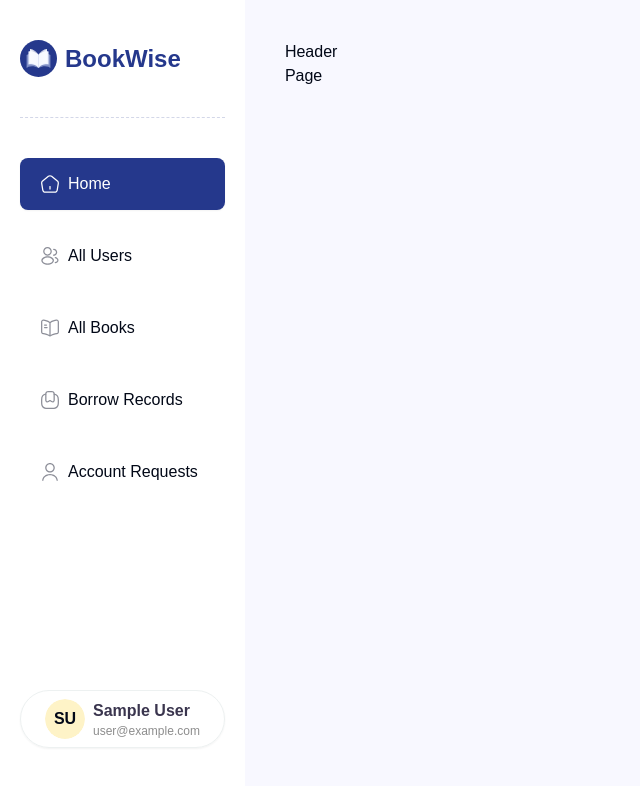
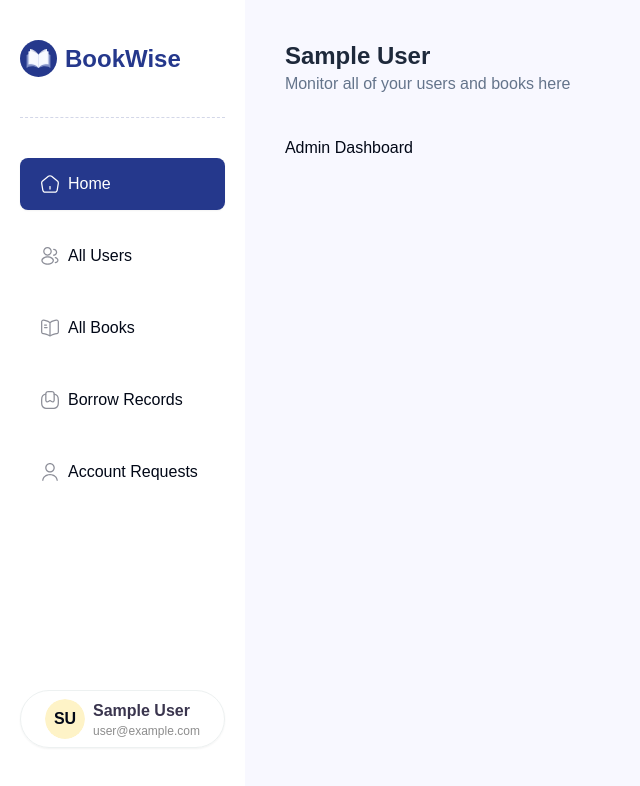
Before and after one commit to markiiman/bookwise, a Next.js app: page /admin in a window 1280 px wide. Shown: the top 786 px of the page, without its empty margins (0-640 px from the left). Built offline with nearby package versions, Linux system fonts and the light colour scheme; no server answers; sample sign-in values are in the browser's storage; a web font is replaced by a local one.

Commit message:
Finish admin layout

```diff
--- a/app/admin/layout.tsx
+++ b/app/admin/layout.tsx
@@ -3,6 +3,7 @@ import { redirect } from "next/navigation";
 import React, { ReactNode } from "react";
 import "@/styles/admin.css";
 import Sidebar from "@/components/admin/Sidebar";
+import Header from "@/components/admin/Header";
 
 const Layout = async ({ children }: { children: ReactNode }) => {
   const session = await auth();
@@ -14,7 +15,7 @@ const Layout = async ({ children }: { children: ReactNode }) => {
       <Sidebar session={session} />
 
       <div className="admin-container">
-        <p>Header</p>
+        <Header session={session} />
         {children}
       </div>
     </main>
--- a/app/admin/page.tsx
+++ b/app/admin/page.tsx
@@ -1,7 +1,7 @@
 import React from "react";
 
 const Page = () => {
-  return <div>Page</div>;
+  return <div>Admin Dashboard</div>;
 };
 
 export default Page;
--- /dev/null
+++ b/components/admin/Header.tsx
@@ -0,0 +1,21 @@
+import { Session } from "next-auth";
+import React from "react";
+
+const Header = ({ session }: { session: Session }) => {
+  return (
+    <header className="admin-header">
+      <div>
+        <h2 className="text-dark-400 font-semibold text-2xl">
+          {session?.user?.name}
+        </h2>
+        <p className="text-slate-500 text-base">
+          Monitor all of your users and books here
+        </p>
+      </div>
+
+      {/* <p>Search</p> */}
+    </header>
+  );
+};
+
+export default Header;
```
